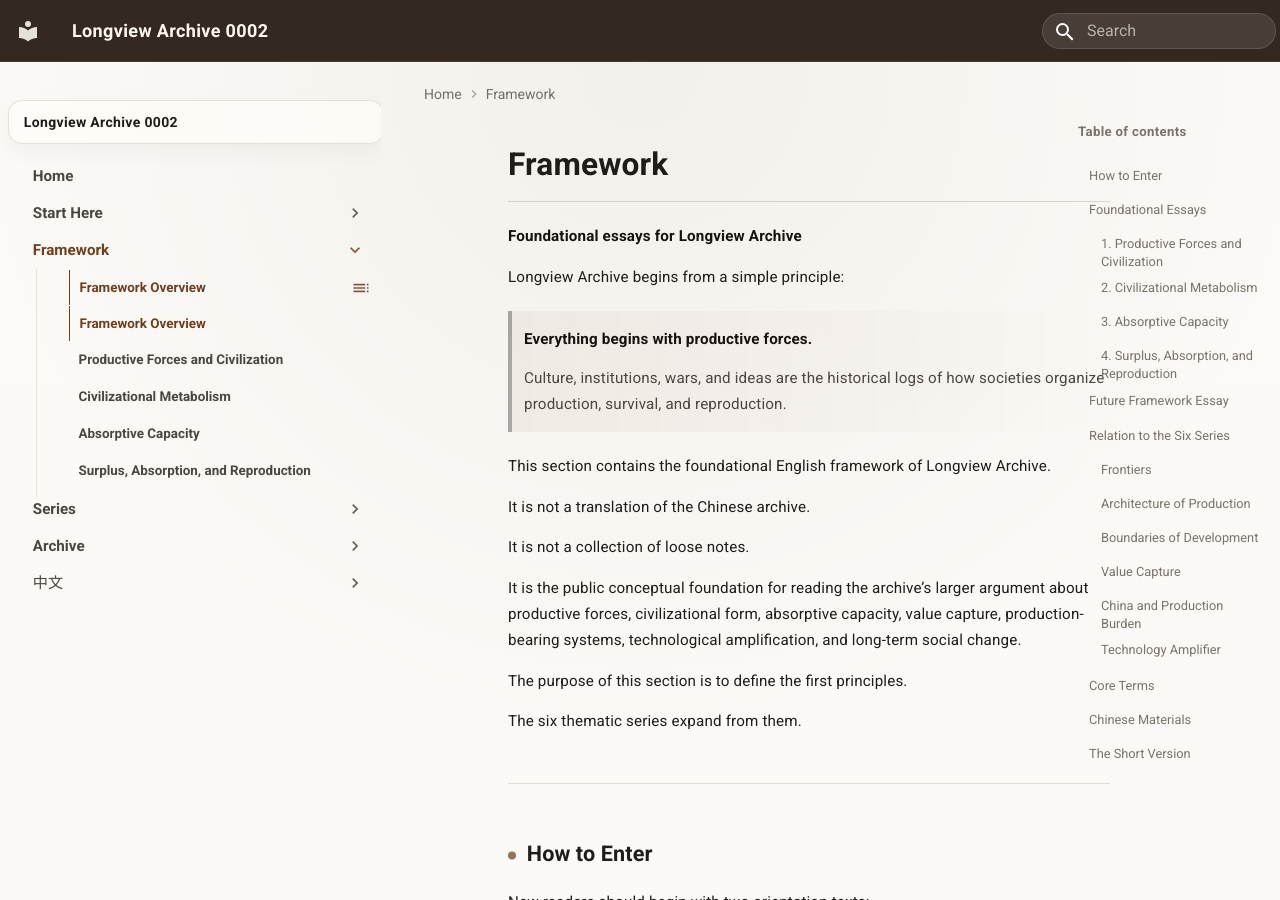
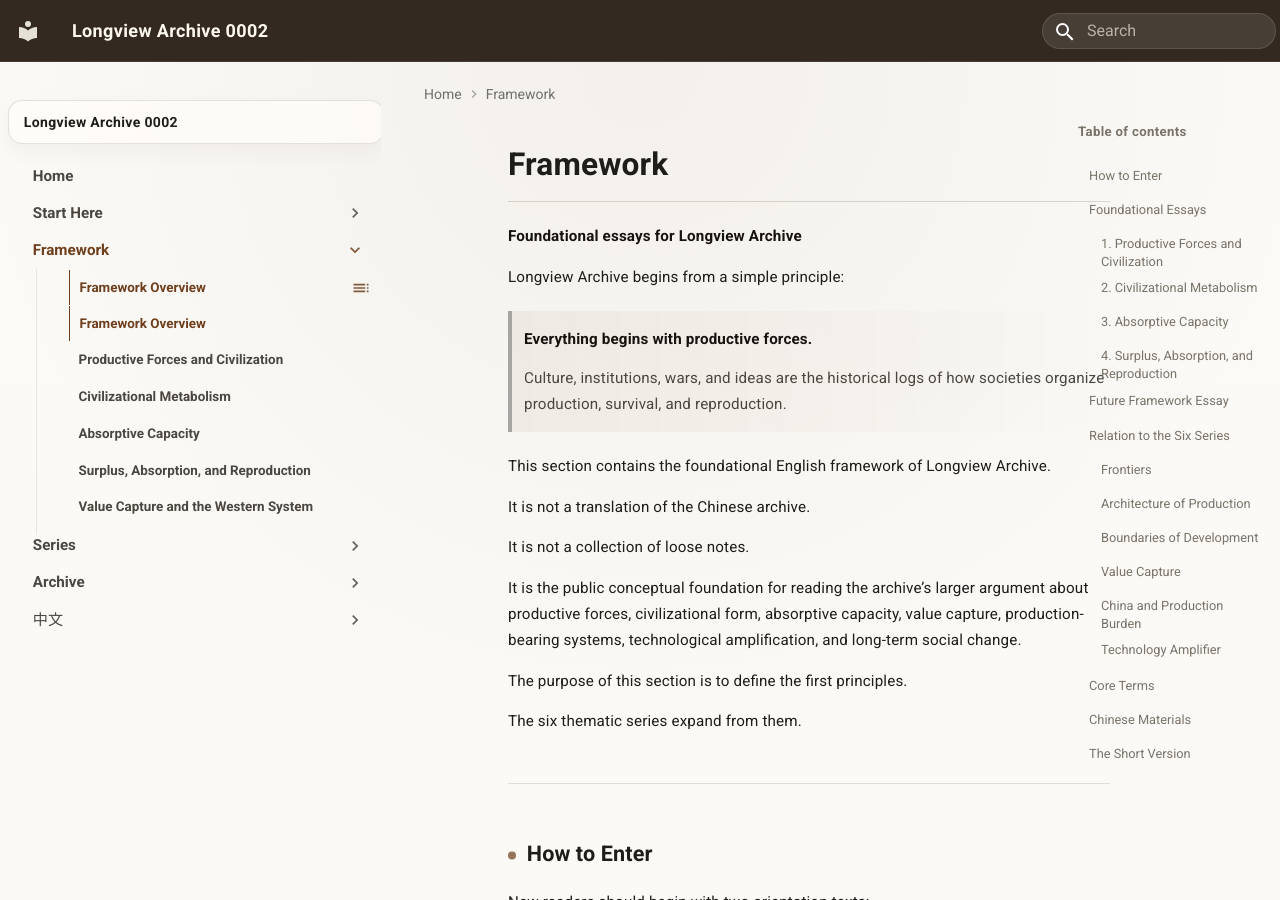
Before and after one commit to guanshi1688/longview-archive, an MkDocs documentation site: the page built from docs/essays/english/index.md, in a window 1280 px wide and 900 px high. Built offline with MkDocs 1.6.1 and Material for MkDocs 9.7.7, drawn with Linux system fonts in a browser that asks for light colours.

Commit message:
Update mkdocs.yml

```diff
--- a/mkdocs.yml
+++ b/mkdocs.yml
@@ -33,6 +33,7 @@ nav:
       - Civilizational Metabolism: essays/english/civilizational-metabolism.md
       - Absorptive Capacity: essays/english/absorptive-capacity.md
       - Surplus, Absorption, and Reproduction: essays/english/surplus-absorption-and-reproduction.md
+      - Value Capture and the Western System: essays/english/western-system.md
       # Add after the file exists:
       # - The Western System: essays/english/western-system.md
 
```
